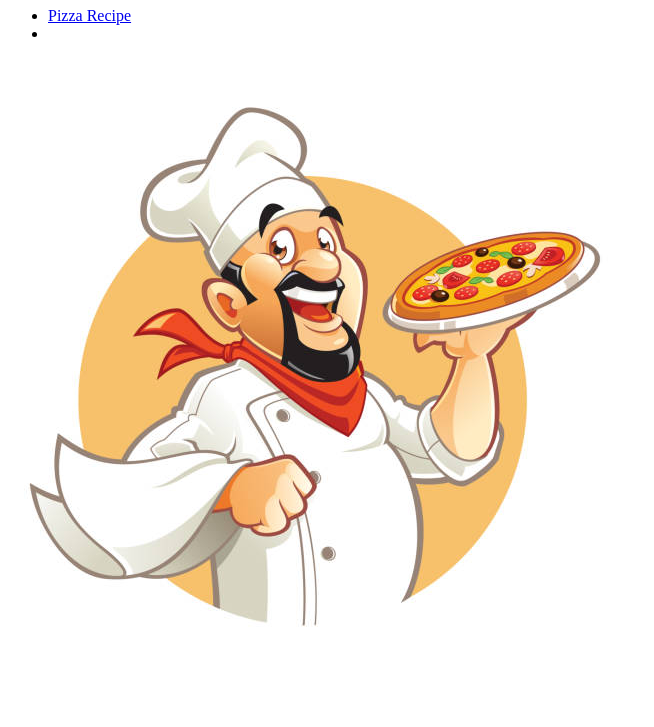
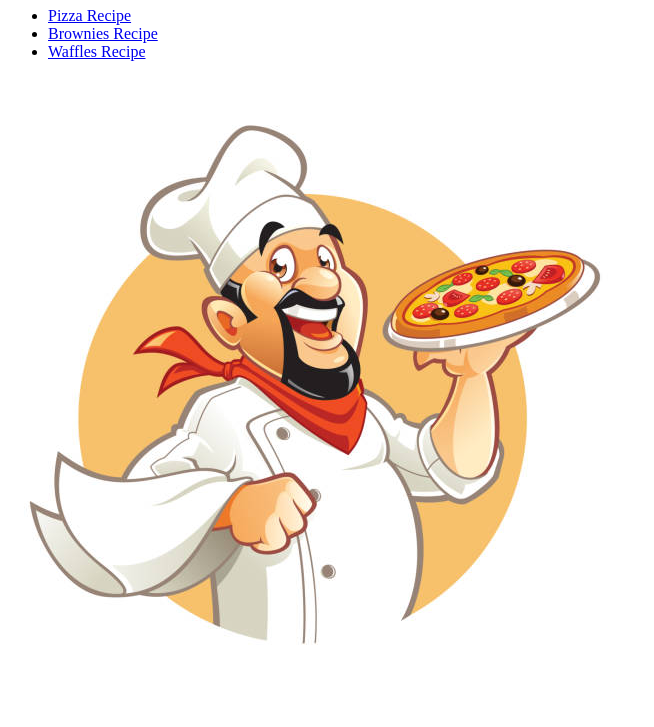
Before and after one commit to lawlorbrenden/odin-recipes, a plain HTML site: page index.html in a window 1280 px wide. Shown: the part 73-800 px from the top of the page, without its empty margins (0-654 px from the left). Drawn offline with Linux system fonts and the light colour scheme.

Commit message:
Added waffles and brownies webpages

```diff
--- a/index.html
+++ b/index.html
@@ -10,8 +10,8 @@
     <h1>Odin Recipes</h1>
     <ul>
         <li><a href="./recipes/pizza.html">Pizza Recipe</a></li>
-        <li></li>
-        <l></li>
+        <li><a href="./recipes/brownies.html">Brownies Recipe</a></li>
+        <li><a href="./recipes/waffles.html">Waffles Recipe</li>
     </ul>
     <img src="./img/chef.jpeg" alt="Chef holding a pizza">
 </body>
```
Also changed, not shown: img/brownies.jpeg (added), img/waffle.jpeg (added).
